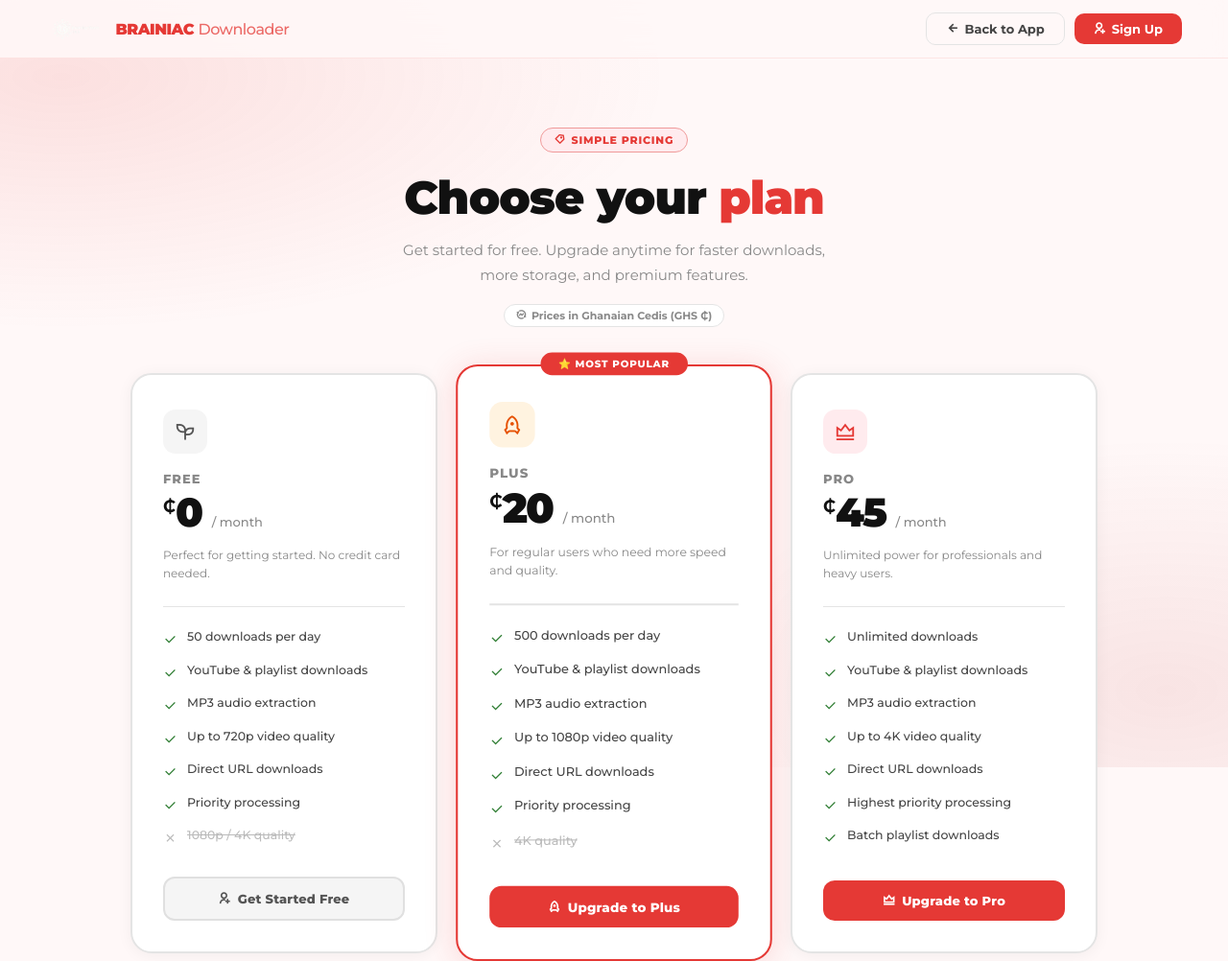
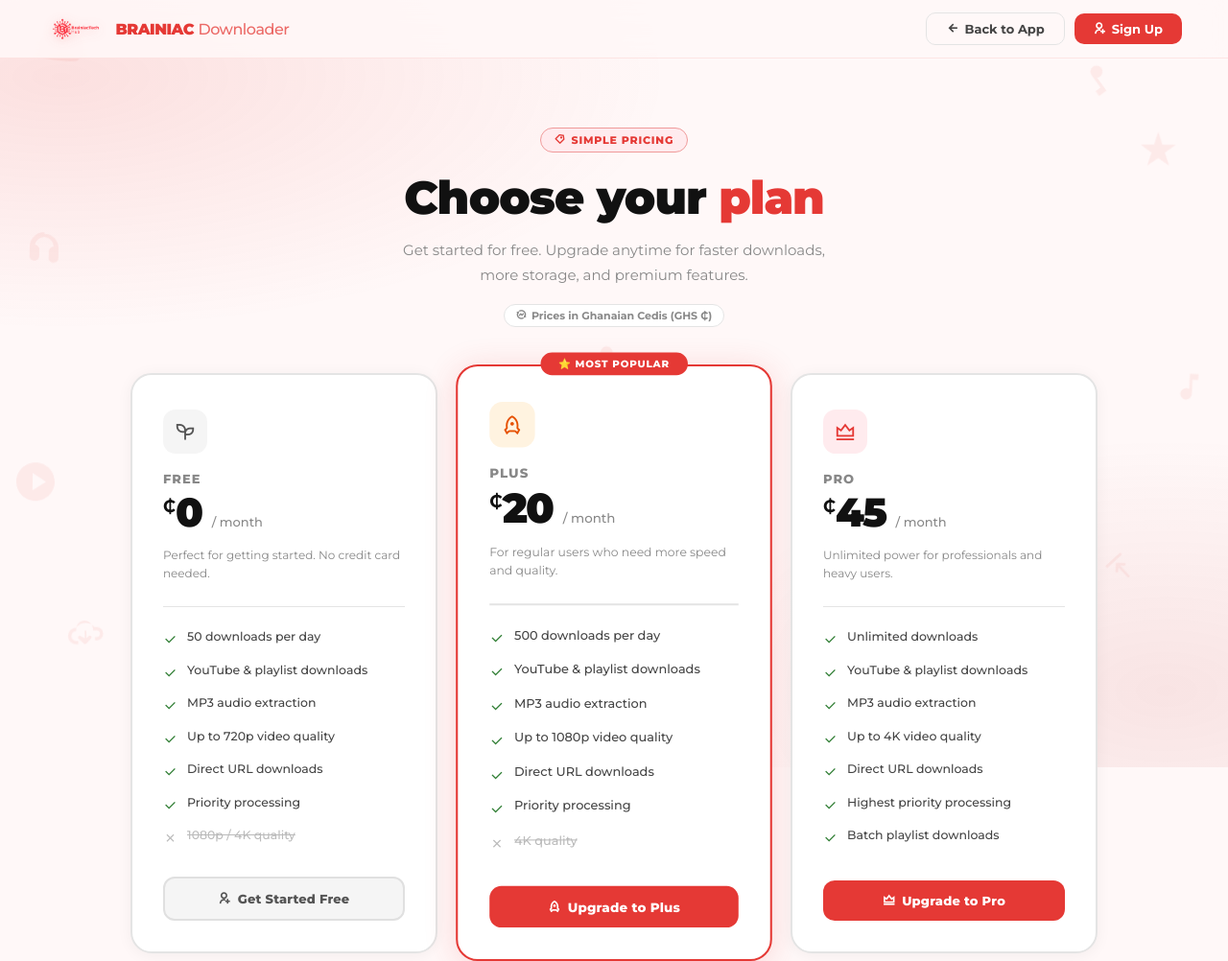
Before and after one commit to brainiacweb-tech/BRAINIAC-YouTube-Playlist-Downloader, a Flask app: page /pricing in a window 1280 px wide. Shown: the top 1002 px of the page at 96% size. Run offline with Flask 3, Linux system fonts and the light colour scheme; some libraries are stand-ins or nearby versions.

Commit message:
pricing: add animated doodle background + red filter on nav logo image

```diff
--- a/templates/pricing.html
+++ b/templates/pricing.html
@@ -38,6 +38,7 @@ nav {
   border-bottom: 1.5px solid rgba(229,57,53,0.10);
 }
 .nav-logo { display: flex; align-items: center; gap: 10px; text-decoration: none; }
+.nav-logo img { height: 34px; filter: brightness(0) saturate(100%) invert(22%) sepia(96%) saturate(2800%) hue-rotate(343deg) brightness(105%) contrast(97%) drop-shadow(0 2px 6px rgba(229,57,53,0.30)); }
 .nav-logo-text { font-size: 16px; font-weight: 900; color: var(--red); letter-spacing: -0.5px; }
 .nav-links { display: flex; align-items: center; gap: 10px; }
 .btn-nav {
@@ -181,9 +182,35 @@ nav {
   .plan-card.popular { transform: scale(1); }
   .plan-card.popular:hover { transform: translateY(-4px); }
 }
+
+/* ── DOODLES ── */
+.doodle-wrap { position: fixed; inset: 0; pointer-events: none; z-index: 0; overflow: hidden; }
+.doodle {
+  position: absolute; color: var(--red); opacity: 0.07;
+  animation: doodle-float 10s ease-in-out infinite alternate;
+}
+.doodle.spin { animation: doodle-spin 12s linear infinite; }
+.doodle.drift { animation: doodle-drift 14s ease-in-out infinite alternate; }
+@keyframes doodle-float  { 0%{transform:translateY(0) rotate(0deg)} 100%{transform:translateY(-18px) rotate(8deg)} }
+@keyframes doodle-spin   { from{transform:rotate(0deg)} to{transform:rotate(360deg)} }
+@keyframes doodle-drift  { 0%{transform:translate(0,0) rotate(-6deg)} 100%{transform:translate(14px,-20px) rotate(6deg)} }
 </style>
 </head>
 <body>
+
+<!-- DOODLES -->
+<div class="doodle-wrap" aria-hidden="true">
+  <svg class="doodle"       style="width:52px;top:4%;left:3%;animation-duration:11s;animation-delay:0s"   viewBox="0 0 24 24" fill="currentColor"><path d="M21.543 6.498C22 8.28 22 12 22 12s0 3.72-.457 5.502c-.254.985-.997 1.76-1.938 2.022C17.896 20 12 20 12 20s-5.893 0-7.605-.476c-.945-.266-1.687-1.04-1.938-2.022C2 15.72 2 12 2 12s0-3.72.457-5.502c.254-.985.997-1.76 1.938-2.022C6.107 4 12 4 12 4s5.896 0 7.605.476c.945.266 1.687 1.04 1.938 2.022zM10 15.5l5.5-3.5L10 8.5v7z"/></svg>
+  <svg class="doodle spin"  style="width:38px;top:8%;left:88%;animation-duration:14s;animation-delay:1s"  viewBox="0 0 24 24" fill="currentColor"><path d="M12 3l.01 10.55A4 4 0 1 0 14 17V7h4V3h-6z"/></svg>
+  <svg class="doodle drift" style="width:44px;top:18%;left:92%;animation-duration:9s;animation-delay:2s"   viewBox="0 0 24 24" fill="currentColor"><path d="M12 2l2.4 7.4H22l-6.2 4.5 2.4 7.4L12 17l-6.2 4.3 2.4-7.4L2 9.4h7.6z"/></svg>
+  <svg class="doodle"       style="width:40px;top:30%;left:2%;animation-duration:13s;animation-delay:3s"   viewBox="0 0 24 24" fill="currentColor"><path d="M12 3a9 9 0 0 0-9 9v6a3 3 0 0 0 6 0v-4a3 3 0 0 0-3-3V12a6 6 0 1 1 12 0v-.003a3 3 0 0 0-3 3v4a3 3 0 0 0 6 0v-6a9 9 0 0 0-9-9z"/></svg>
+  <svg class="doodle drift" style="width:36px;top:50%;left:95%;animation-duration:8s;animation-delay:1.5s" viewBox="0 0 24 24" fill="currentColor"><path d="M9 3v10.55A4 4 0 1 0 11 17V7h4V3H9z"/></svg>
+  <svg class="doodle"       style="width:48px;top:60%;left:1%;animation-duration:12s;animation-delay:4s"   viewBox="0 0 24 24" fill="currentColor"><path d="M12 2C6.477 2 2 6.477 2 12s4.477 10 10 10 10-4.477 10-10S17.523 2 12 2zm-1.5 14.5v-9l7 4.5-7 4.5z"/></svg>
+  <svg class="doodle spin"  style="width:32px;top:72%;left:90%;animation-duration:16s;animation-delay:0.5s" viewBox="0 0 24 24" fill="currentColor"><path d="M12 2a1 1 0 0 1 1 1v10.586l2.293-2.293a1 1 0 1 1 1.414 1.414l-4 4a1 1 0 0 1-1.414 0l-4-4a1 1 0 1 1 1.414-1.414L11 13.586V3a1 1 0 0 1 1-1zM4 20a1 1 0 0 1 1-1h14a1 1 0 1 1 0 2H5a1 1 0 0 1-1-1z"/></svg>
+  <svg class="doodle drift" style="width:42px;top:80%;left:5%;animation-duration:10s;animation-delay:2.5s" viewBox="0 0 24 24" fill="currentColor"><path d="M17 12h1a4 4 0 0 1 0 8h-1v-2h1a2 2 0 0 0 0-4h-2v-1a5 5 0 1 0-9.9 1H6a3 3 0 0 0 0 6h1v2H6a5 5 0 0 1 0-10h.05A7 7 0 0 1 17 12zm-5 2v4.586l1.293-1.293a1 1 0 0 1 1.414 1.414l-3 3a1 1 0 0 1-1.414 0l-3-3a1 1 0 1 1 1.414-1.414L11 18.586V14h2z"/></svg>
+  <svg class="doodle"       style="width:34px;top:90%;left:50%;animation-duration:7s;animation-delay:3.5s" viewBox="0 0 24 24" fill="currentColor"><path d="M12 2C6.477 2 2 6.477 2 12s4.477 10 10 10 10-4.477 10-10S17.523 2 12 2zm0 14a4 4 0 1 1 0-8 4 4 0 0 1 0 8zm0-6a2 2 0 1 0 0 4 2 2 0 0 0 0-4z"/></svg>
+  <svg class="doodle drift" style="width:38px;top:45%;left:48%;animation-duration:15s;animation-delay:5s"  viewBox="0 0 24 24" fill="currentColor"><path d="M12 1a4 4 0 0 0-4 4v6a4 4 0 0 0 8 0V5a4 4 0 0 0-4-4zM11 18.944V21H9v1h6v-1h-2v-2.056A7.003 7.003 0 0 0 19 12v-1h-2v1a5 5 0 0 1-10 0v-1H5v1a7.003 7.003 0 0 0 6 6.944z"/></svg>
+</div>
 
 <nav>
   <a href="/" class="nav-logo">
```
